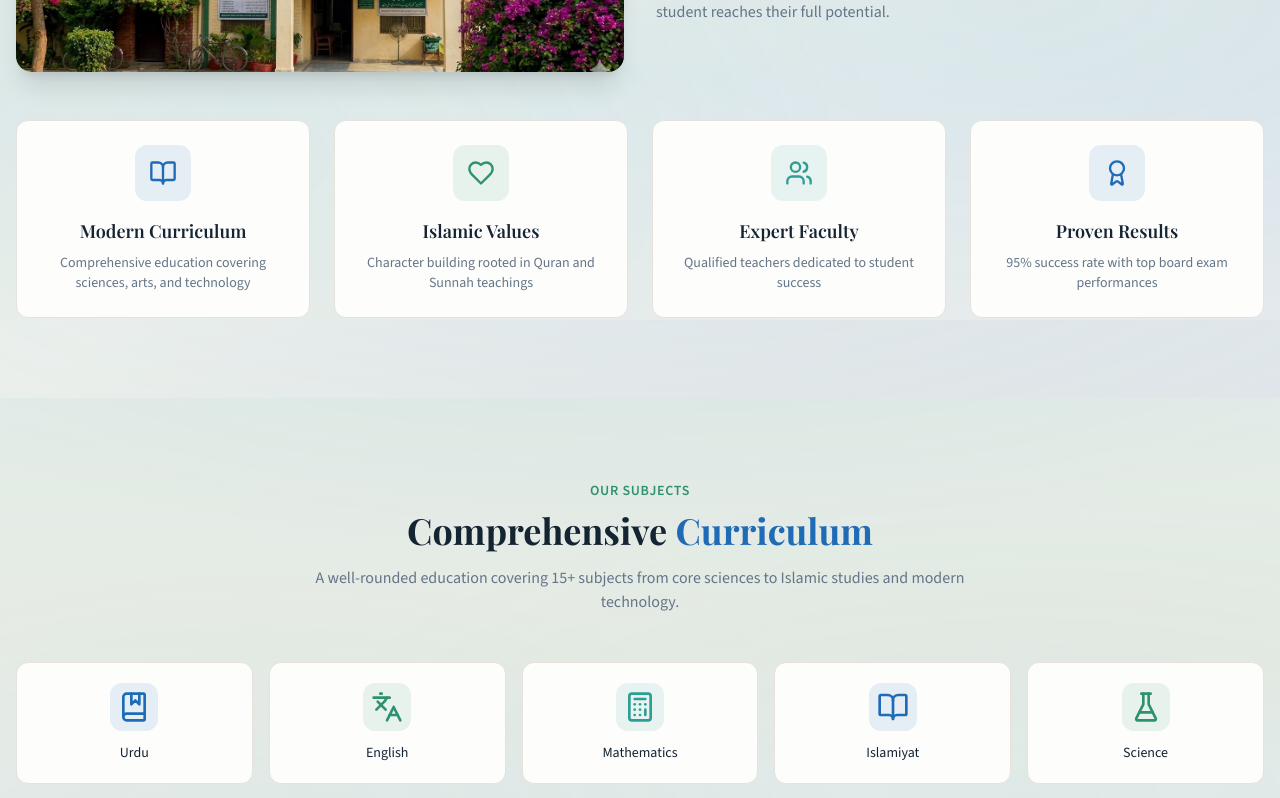
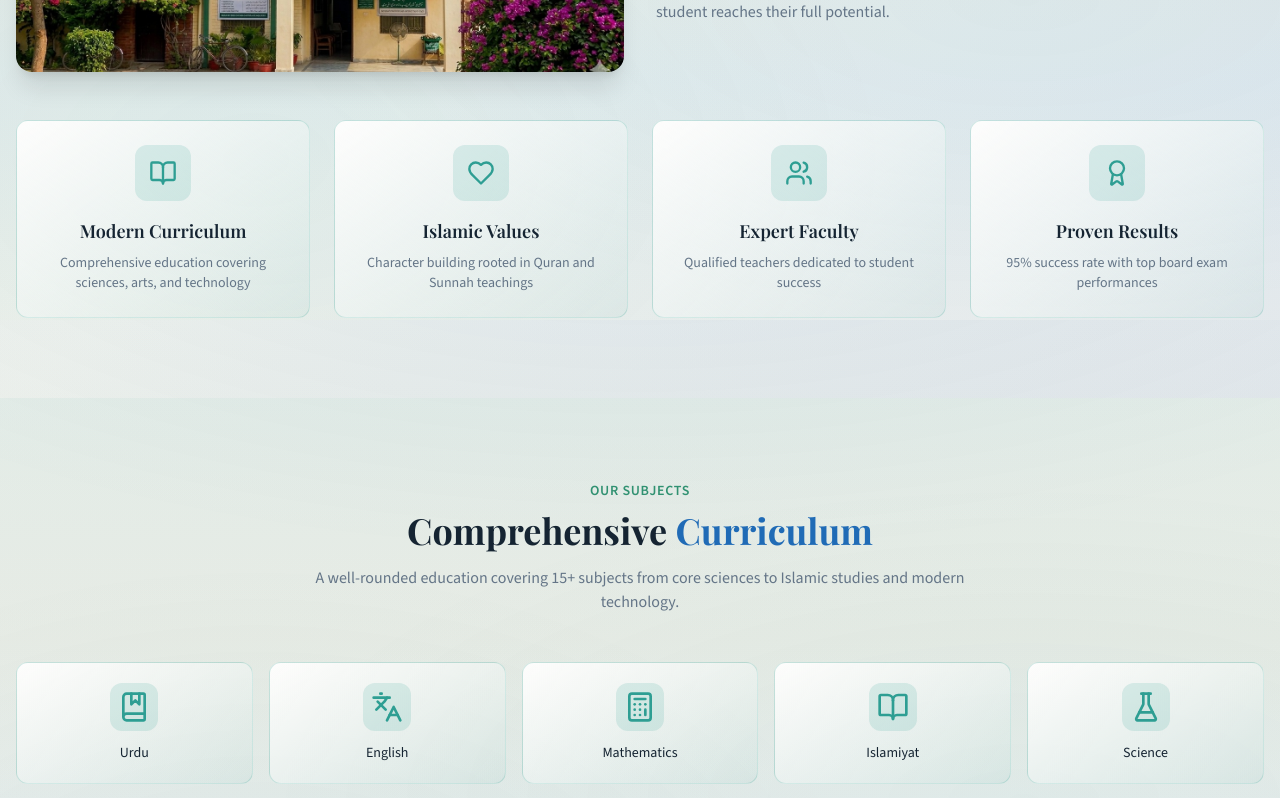
Before and after one commit to Fareha-Tariq-blip/muslim-academy, a React (Vite) app: page / in a window 1280 px wide. Shown: the part 1280-2078 px from the top of the page. Built offline with nearby package versions, Linux system fonts and the light colour scheme; no server answers; the database is empty; the HTML template or start-up script is replaced by a standard one.

Commit message:
Enhance UI colors and header
Co-authored-by: Fareha-Tariq-blip <260597736+Fareha-Tariq-blip@users.noreply.github.com>

```diff
--- a/src/components/home/About.tsx
+++ b/src/components/home/About.tsx
@@ -41,9 +41,9 @@ const About = () => {
           {features.map((f, i) => (
             <div
               key={i}
-              className="group rounded-xl border bg-card p-6 text-center transition-all hover:shadow-lg hover:-translate-y-1 hover:border-primary/30"
+              className="group rounded-xl border border-accent/20 bg-gradient-to-br from-card to-accent/5 p-6 text-center transition-all hover:shadow-xl hover:-translate-y-1 hover:border-accent/40 hover:from-accent/10 hover:to-secondary/10"
             >
-              <div className={`mx-auto mb-4 flex h-14 w-14 items-center justify-center rounded-xl ${f.color} transition-colors group-hover:bg-primary group-hover:text-primary-foreground`}>
+              <div className={`mx-auto mb-4 flex h-14 w-14 items-center justify-center rounded-xl bg-accent/15 text-accent transition-colors group-hover:bg-accent group-hover:text-accent-foreground`}>
                 <f.icon className="h-7 w-7" />
               </div>
               <h3 className="font-display text-lg font-semibold text-foreground">{f.title}</h3>
--- a/src/components/home/CurriculumPreview.tsx
+++ b/src/components/home/CurriculumPreview.tsx
@@ -40,10 +40,10 @@ const CurriculumPreview = () => {
           {subjects.map((subject, i) => (
             <div
               key={i}
-              className="group flex flex-col items-center gap-3 rounded-xl border bg-card p-5 text-center transition-all duration-300 hover:shadow-lg hover:-translate-y-2 hover:border-primary/40 cursor-pointer"
+              className="group flex flex-col items-center gap-3 rounded-xl border border-accent/20 bg-gradient-to-br from-card to-accent/5 p-5 text-center transition-all duration-300 hover:shadow-lg hover:-translate-y-2 hover:border-accent/40 hover:from-accent/10 hover:to-secondary/10 cursor-pointer"
             >
-              <div className={`rounded-lg p-2 ${subject.bg} transition-transform duration-300 group-hover:scale-125 group-hover:rotate-12`}>
-                <subject.icon className={`h-8 w-8 ${subject.color}`} />
+              <div className={`rounded-lg p-2 bg-accent/15 transition-transform duration-300 group-hover:scale-125 group-hover:rotate-12`}>
+                <subject.icon className="h-8 w-8 text-accent" />
               </div>
               <span className="text-sm font-medium text-foreground">{subject.name}</span>
             </div>
--- a/src/pages/Curriculum.tsx
+++ b/src/pages/Curriculum.tsx
@@ -41,9 +41,9 @@ const Curriculum = () => {
 
           <div className="grid gap-6 md:grid-cols-2 lg:grid-cols-3">
             {subjects.map((s, i) => (
-              <div key={i} className="group rounded-xl border bg-card p-6 transition-all hover:shadow-lg hover:border-primary/30">
+              <div key={i} className="group rounded-xl border border-accent/20 bg-gradient-to-br from-card to-accent/5 p-6 transition-all hover:shadow-xl hover:border-accent/40 hover:from-accent/10 hover:to-secondary/10">
                 <div className="flex items-center gap-4 mb-3">
-                  <div className="flex h-12 w-12 items-center justify-center rounded-xl bg-primary/10 text-primary group-hover:bg-primary group-hover:text-primary-foreground transition-colors">
+                  <div className="flex h-12 w-12 items-center justify-center rounded-xl bg-accent/15 text-accent group-hover:bg-accent group-hover:text-accent-foreground transition-colors">
                     <s.icon className="h-6 w-6" />
                   </div>
                   <h3 className="font-display text-lg font-semibold text-foreground">{s.name}</h3>
```
